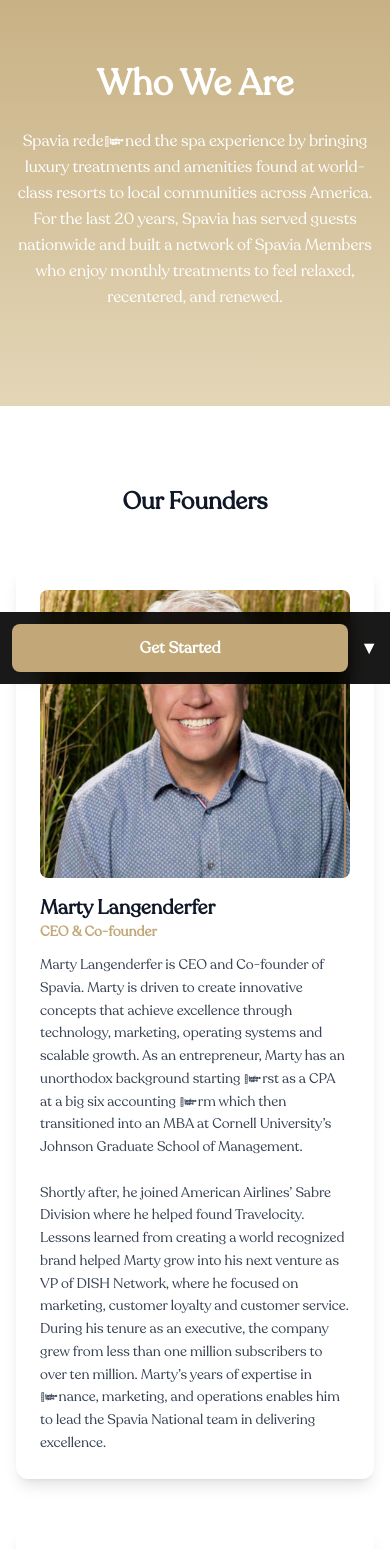
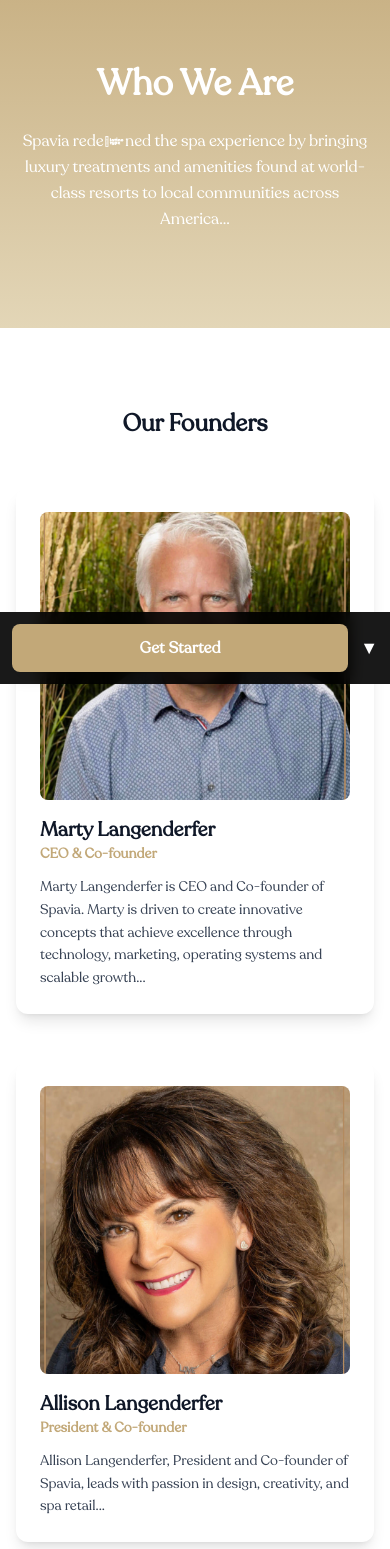
Before and after one commit to johnlangen/spavia-franchise-site, a Next.js app: page /who-we-are in a window 390 px wide. Shown: the part 160-1709 px from the top of the page. Built offline with nearby package versions, Linux system fonts and the light colour scheme.

Commit message:
additions...

```diff
--- a/app/components/WhoWeAreContent.tsx
+++ b/app/components/WhoWeAreContent.tsx
@@ -12,17 +12,13 @@
     name: "Marty Langenderfer",
     role: "CEO & Co-founder",
     image: "/who-we-are/image1.png",
-    bio: `Marty Langenderfer is CEO and Co-founder of Spavia. Marty is driven to create innovative concepts that achieve excellence through technology, marketing, operating systems and scalable growth. As an entrepreneur, Marty has an unorthodox background starting first as a CPA at a big six accounting firm which then transitioned into an MBA at Cornell University’s Johnson Graduate School of Management.
-
-Shortly after, he joined American Airlines’ Sabre Division where he helped found Travelocity. Lessons learned from creating a world recognized brand helped Marty grow into his next venture as VP of DISH Network, where he focused on marketing, customer loyalty and customer service. During his tenure as an executive, the company grew from less than one million subscribers to over ten million. Marty’s years of expertise in finance, marketing, and operations enables him to lead the Spavia National team in delivering excellence.`,
+    bio: `Marty Langenderfer is CEO and Co-founder of Spavia. Marty is driven to create innovative concepts that achieve excellence through technology, marketing, operating systems and scalable growth...`,
   },
   {
     name: "Allison Langenderfer",
     role: "President & Co-founder",
     image: "/who-we-are/image2.png",
-    bio: `Allison Langenderfer, President and Co-founder of Spavia, leads with passion in design, creativity, and spa retail. A Cal Poly San Luis Obispo graduate with a marketing focus, she embraces a "learning by doing" philosophy.
-
-Before Spavia, Allison excelled as a Macy’s buyer and regional manager, followed by a 12-year career in pharmaceutical sales. She drives Spavia’s mission through Spavia Cares, franchisee support, and an expertly curated retail experience. She is also deeply passionate about fostering a strong culture and sense of community within Spavia, creating a welcoming environment for guests, team members, and franchise partners. With a market-driven approach, she brings world-class skincare, relaxation products, and gifts to Spavia’s retail. Her greatest success? Raising three children now launching careers of their own.`,
+    bio: `Allison Langenderfer, President and Co-founder of Spavia, leads with passion in design, creativity, and spa retail...`,
   },
 ];
 
@@ -31,27 +27,46 @@
     name: "Courtney Allison",
     role: "Chief Operating Officer",
     image: "/who-we-are/image3.png",
-    bio: `With over 10 years of experience as a franchise operations leader, Courtney has a proven track record of supporting franchisees in high-growth systems. Her strong background in operations and training, coupled with her passion for driving franchisee success and profitability, makes her an invaluable asset to the team.`,
+    bio: `With over 10 years of experience as a franchise operations leader...`,
   },
   {
     name: "Dana Benfield",
     role: "Chief Marketing Officer",
     image: "/who-we-are/image4.png",
-    bio: `With over two decades of marketing expertise and strategic vision, Dana’s creativity and professionalism enhance our commitment to strong brand recognition, ensuring our presence resonates from national landscapes to local communities, making her a key asset in driving growth and revenue for the team.`,
+    bio: `With over two decades of marketing expertise and strategic vision...`,
   },
   {
     name: "Karyn White",
     role: "Director of Franchise Development",
     image: "/who-we-are/image5.png",
-    bio: `With a wealth of franchise experience and a deep passion for the wellness industry, Karyn’s expertise in building strong franchisee relationships and driving unit growth plays a pivotal role as we continue to expand and bring exceptional spa offerings to even more communities across the country.`,
+    bio: `With a wealth of franchise experience and a deep passion for the wellness industry...`,
   },
   {
     name: "Jessica Hartman",
     role: "Director of Spa Services",
     image: "/who-we-are/image6.png",
-    bio: `With over 15 years of experience in a franchise system, Jessica specializes in market research for services, products, and equipment. Her expertise enhances operational efficiency and supports the development of popular treatment protocols, making her a key contributor to our team's success.`,
+    bio: `With over 15 years of experience in a franchise system, Jessica specializes in market research...`,
   },
 ];
+
+// --- Motion Variants ---
+const gridVariants = {
+  hidden: { opacity: 0, y: 20 },
+  show: {
+    opacity: 1,
+    y: 0,
+    transition: {
+      duration: 0.6,
+      ease: "easeOut",
+      staggerChildren: 0.15,
+    },
+  },
+};
+
+const cardVariants = {
+  hidden: { opacity: 0, y: 20 },
+  show: { opacity: 1, y: 0 },
+};
 
 // --- Component ---
 export default function WhoWeAreContent() {
@@ -79,9 +94,7 @@
         >
           Spavia redefined the spa experience by bringing luxury treatments and
           amenities found at world-class resorts to local communities across
-          America. For the last 20 years, Spavia has served guests nationwide
-          and built a network of Spavia Members who enjoy monthly treatments to
-          feel relaxed, recentered, and renewed.
+          America...
         </motion.p>
       </section>
 
@@ -99,7 +112,7 @@
                 whileInView={{ opacity: 1 }}
                 viewport={{ once: true }}
                 transition={{ duration: 0.6, delay: i * 0.2 }}
-                className="motion-fade-in bg-white rounded-xl shadow-lg hover:shadow-xl transition-transform md:hover:scale-[1.02] p-6 max-w-[500px] mx-auto flex flex-col"
+                className="bg-white rounded-xl shadow-lg hover:shadow-xl transition-transform md:hover:scale-[1.02] p-6 max-w-[500px] mx-auto flex flex-col"
               >
                 <img
                   src={f.image}
@@ -119,21 +132,24 @@
         </div>
       </section>
 
-      {/* Support Team */}
+      {/* Support Team (fixed animation) */}
       <section className="snap-start py-20 bg-gray-50 px-4 sm:px-6">
         <div className="max-w-6xl mx-auto">
           <h2 className="text-2xl sm:text-3xl font-bold text-center mb-12">
             Your Support Team
           </h2>
-          <div className="grid md:grid-cols-2 lg:grid-cols-4 gap-8">
+          <motion.div
+            variants={gridVariants}
+            initial="hidden"
+            whileInView="show"
+            viewport={{ once: true, amount: 0.2 }}
+            className="grid md:grid-cols-2 lg:grid-cols-4 gap-8"
+          >
             {team.map((member, i) => (
               <motion.div
                 key={i}
-                initial={{ opacity: 0, y: 20 }}
-                whileInView={{ opacity: 1, y: 0 }}
-                viewport={{ once: true, amount: 0.3 }}
-                transition={{ duration: 0.6, delay: i * 0.1, ease: "easeOut" }}
-                className="motion-fade-in bg-white rounded-xl shadow-md p-6 transition md:hover:scale-105 md:hover:shadow-xl"
+                variants={cardVariants}
+                className="bg-white rounded-xl shadow-md p-6 transition md:hover:scale-105 md:hover:shadow-xl"
               >
                 <img
                   src={member.image}
@@ -149,7 +165,7 @@
                 </p>
               </motion.div>
             ))}
-          </div>
+          </motion.div>
         </div>
       </section>
 
@@ -178,11 +194,7 @@
               Spavia Cares
             </h2>
             <p className="text-gray-700 leading-relaxed font-sans">
-              Our focus on community has always been central to our growth. With
-              every new Spavia, our team actively works to become part of the
-              neighborhoods we serve. With philanthropic efforts, small business
-              relationships, and community engagement, Spavia has worked
-              tirelessly to better the community we care for.
+              Our focus on community has always been central to our growth...
             </p>
           </motion.div>
         </div>
@@ -201,12 +213,7 @@
               Our Responsibility
             </h2>
             <p className="text-gray-700 leading-relaxed font-sans">
-              In life, gratitude and generosity of spirit are the greatest gifts
-              we can give to ourselves and others. Spavia is committed to
-              creating stronger communities, happier neighborhoods, and a better
-              world than when we found it. That’s why we’re committed to
-              sourcing high quality products that are good for our guests and
-              the planet.
+              In life, gratitude and generosity of spirit are the greatest gifts...
             </p>
           </motion.div>
           <motion.div
```
